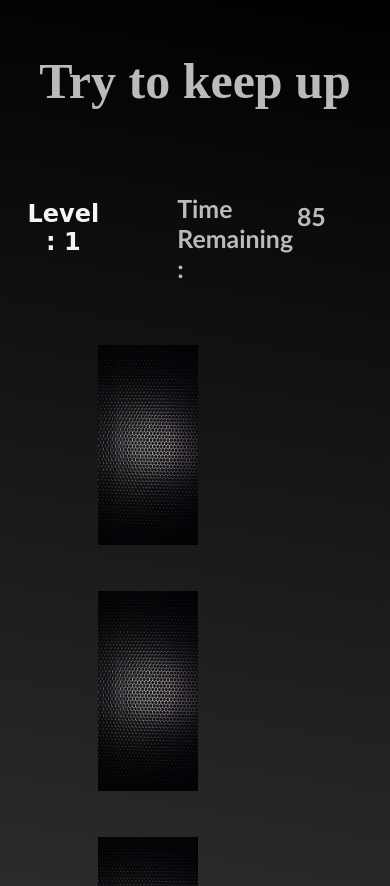
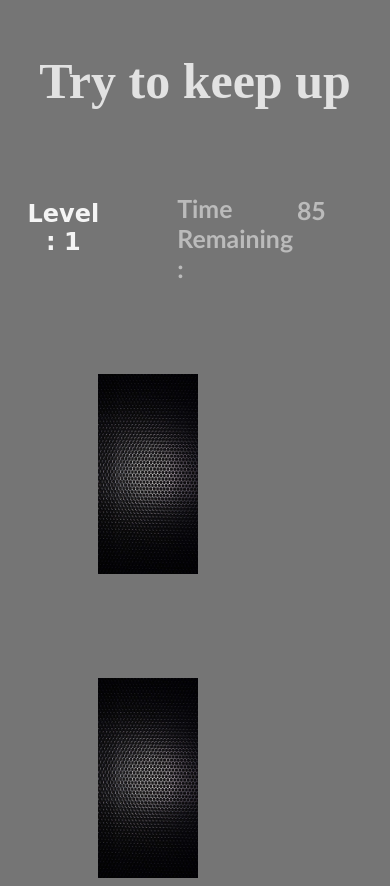
Before and after one commit to ugoslav/Memory-Game, a plain HTML site: page html/main.html in a window 390 px wide. Shown: the top 886 px of the page. Drawn offline with Linux system fonts and the light colour scheme; a web font is replaced by a local one.

Commit message:
Made some stuff non-responsive

```diff
--- a/css/main.css
+++ b/css/main.css
@@ -1,8 +1,5 @@
 body {
-  background-image: linear-gradient(10deg, grey, black);
-  background-repeat: no-repeat;
-  background-size: cover;
-  background-position: center;
+  background-color: rgb(117, 117, 117);
 }
 
 #cards {
@@ -14,11 +11,11 @@ body {
   height: 100px;
   width: 200px;
   transform: rotate(90deg);
-  margin: 8.4vh 40px;
+  margin: 100px 40px;
 }
 
 #heading-text {
-  color: rgb(187, 187, 187);
+  color: rgb(226, 226, 226);
   font-size: 50px;
   padding-top: 10px;
   text-align: center;
@@ -42,7 +39,7 @@ body {
 #time,
 #flips {
   margin-left: 1vw;
-  margin-top: 5.9vh;
+  margin-top: 44px;
 }
 
 #level {
```
